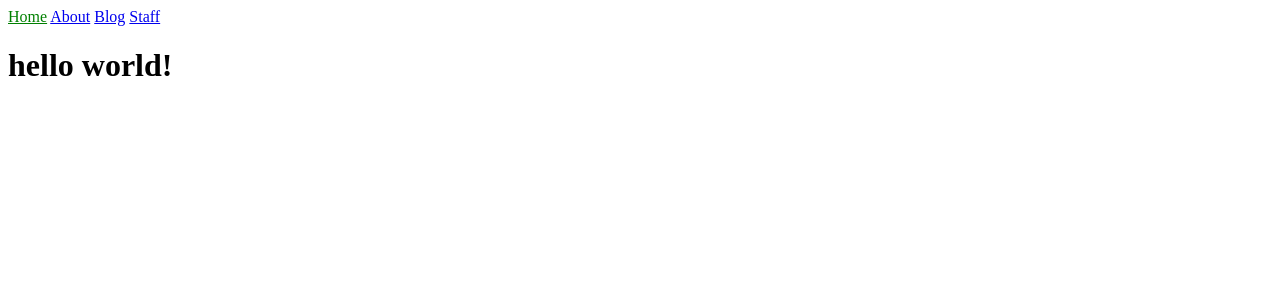
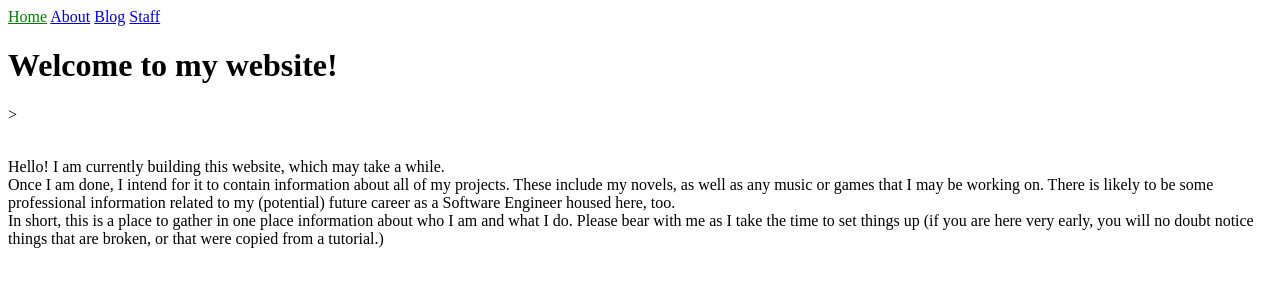
Before and after one commit to sschreyer/sschreyer.github.io, a Jekyll site: the page built from index.html, in a window 1280 px wide. Shown: the top 300 px of the page. Built offline with Jekyll 4.4.1, drawn with Linux system fonts in a browser that asks for light colours.

Commit message:
Added information to index.html

```diff
--- a/index.html
+++ b/index.html
@@ -1,4 +1,21 @@
 ---
 title: Home
 ---
-<h1>{{ "Hello World!" | downcase }}</h1>
+<h1>{{ "Welcome to my website!"}}</h1>
+
+<!-- I have no clue how to set up a html doc, so I'm trying this first-->>
+<p>
+    <!-- should be a newline-->
+    <br>
+    Hello! I am currently building this website, which may take a while. <br>
+    Once I am done, I intend for it to contain information about all of my
+    projects. These include my novels, as well as any music or games that I may
+    be working on. There is likely to be some professional information related
+    to my (potential) future career as a Software Engineer housed here, too.
+    <br>
+
+    In short, this is a place to gather in one place information about who I am
+    and what I do. Please bear with me as I take the time to set things up
+    (if you are here very early, you will no doubt notice things that are
+    broken, or that were copied from a tutorial.)
+</p>
```
